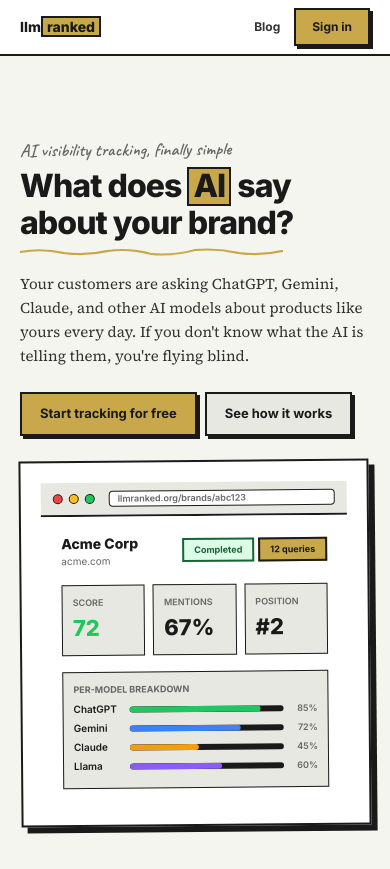
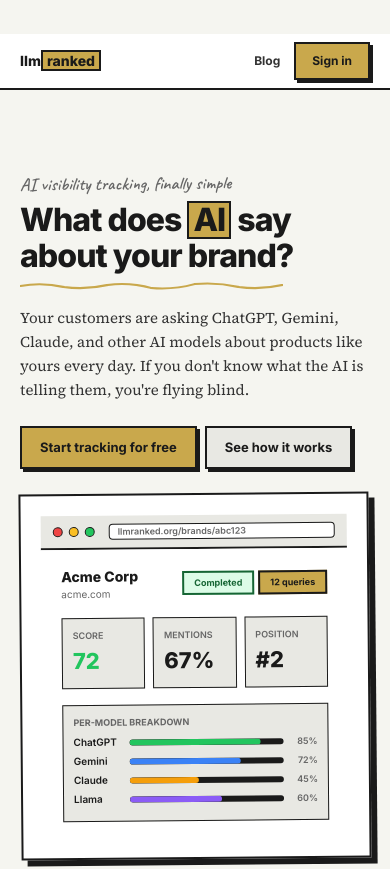
Before and after one commit to getcleanroom-xyz/llmrank, a Next.js app in the folder frontend/: page / in a window 390 px wide. Shown: the top 869 px of the page. Built offline with nearby package versions, Linux system fonts and the light colour scheme; no server answers.

Commit message:
fix: add top padding to page layout
- Added responsive top padding using clamp(24px, 4vh, 48px)
- Fixes missing spacing on brand dashboard page

```diff
--- a/frontend/app/globals.css
+++ b/frontend/app/globals.css
@@ -62,7 +62,7 @@ body {
 *:focus-visible { outline: 2px solid var(--black); outline-offset: 2px; }
 
 /* ─── Page ─── */
-.page { min-height: 100vh; background: var(--bg); }
+.page { min-height: 100vh; background: var(--bg); padding-top: clamp(24px, 4vh, 48px); }
 
 /* ─── Card ─── */
 .card {
@@ -885,9 +885,6 @@ input[type="checkbox"]:not(.native):disabled, input[type="radio"]:not(.native):d
   overflow-x: hidden;
 }
 @media (max-width: 767px) {
-  .dashboard-sidebar {
-    display: none !important;
-  }
   .dashboard-layout .header-hamburger {
     display: flex !important;
   }
```
